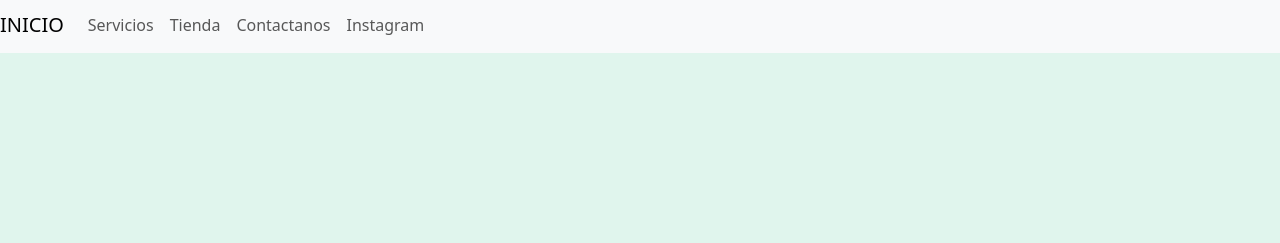
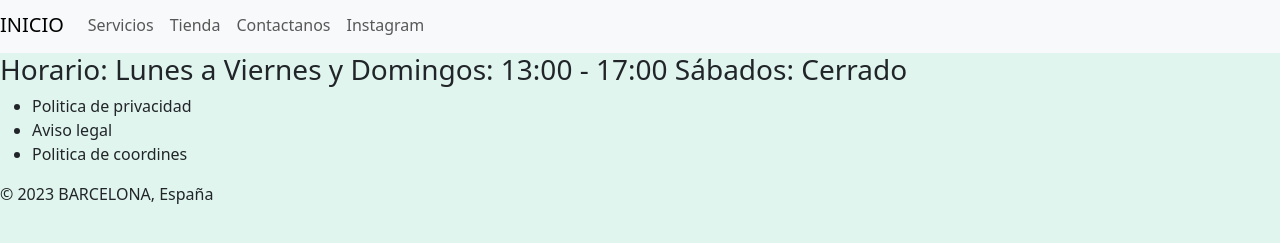
Before and after one commit to nessaarferniel/EntregaFinal-IbacacheRios, a plain HTML site: page index.html in a window 1280 px wide. Shown: the part 341-584 px from the top of the page. Drawn offline with nearby package versions, Linux system fonts and the light colour scheme.

Commit message:
finapagina

```diff
--- a/index.html
+++ b/index.html
@@ -45,14 +45,23 @@
     <main>
 
     </main>
+    <footer>
+
+        <h3>Horario:
+            Lunes a Viernes y Domingos: 13:00 - 17:00
+            Sábados: Cerrado
+        </h3>
+        <nav>
+            <ul class="footer">
+                <li>Politica de privacidad</li>
+                <li>Aviso legal</li>
+                <li>Politica de coordines</li>
 
 
-
-
-
-
-
-
+            </ul>
+        </nav>
+        <p class="end">© 2023 BARCELONA, España</p>
+        </footer>
 
 
     <script src="https://cdn.jsdelivr.net/npm/bootstrap@5.3.2/dist/js/bootstrap.bundle.min.js" integrity="sha384-C6RzsynM9kWDrMNeT87bh95OGNyZPhcTNXj1NW7RuBCsyN/o0jlpcV8Qyq46cDfL" crossorigin="anonymous"></script>
```
Also changed, not shown: servicios.html (+17 -0 lines), tienda.html (+17 -0 lines).
